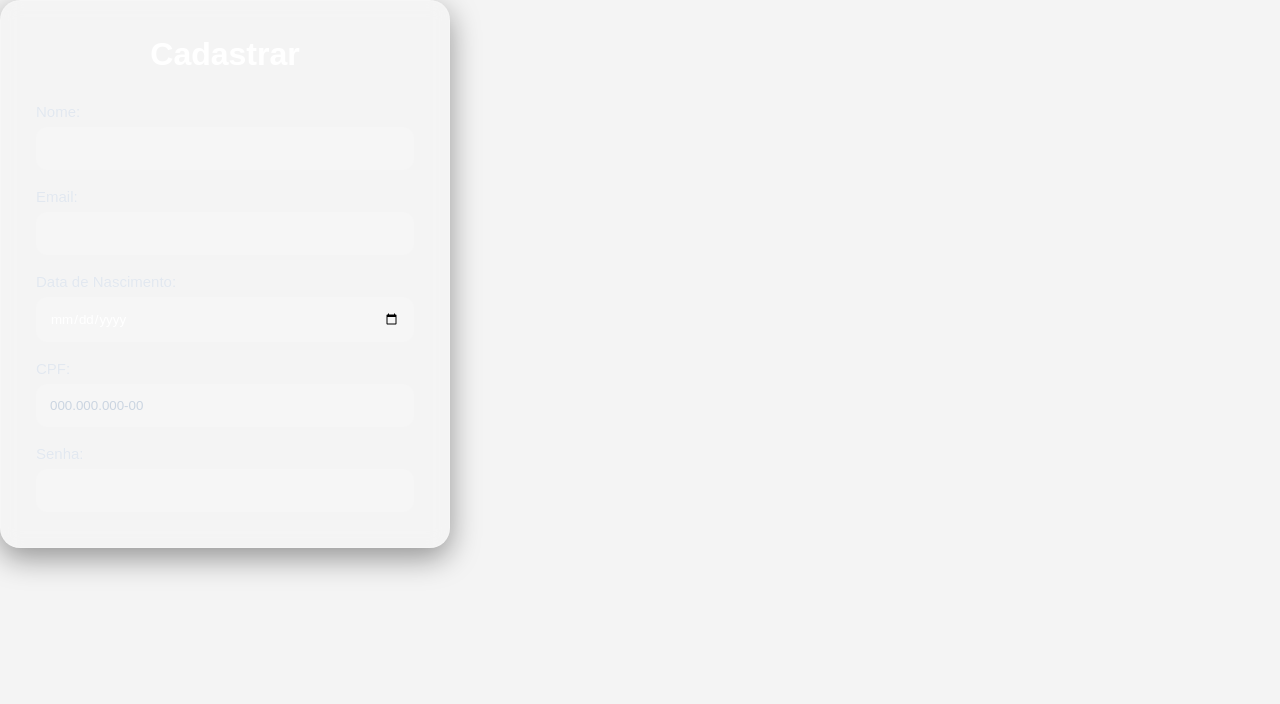
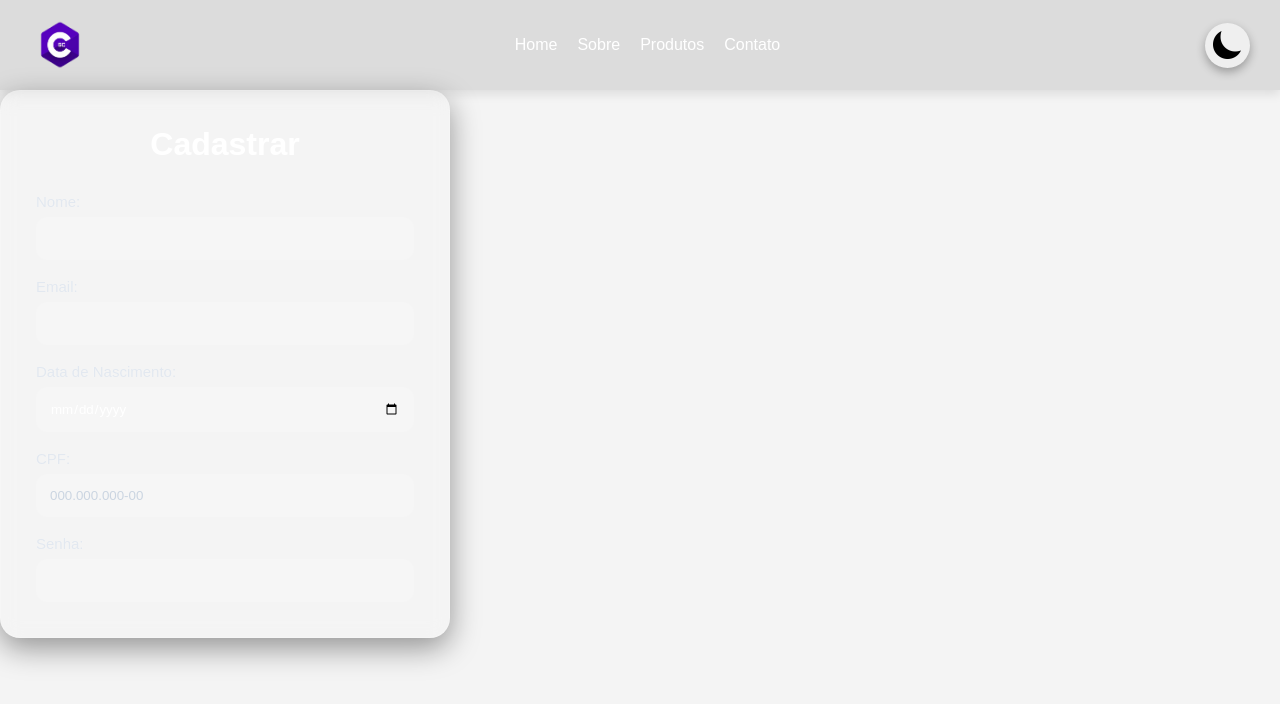
Before and after one commit to lucianogpjunior/CodeShowcase, a PHP site: template codeshowcase/src/views/layouts/cadastroUserView.php in a window 1280 px wide. Shown: the top 704 px of the page. Run offline with PHP 8.4, Linux system fonts and the light colour scheme; the template is opened without the code that fills it, so the values that code supplies are empty.

Commit message:
second-commit

```diff
--- a/codeshowcase/src/views/css/style.css
+++ b/codeshowcase/public/css/style.css
@@ -116,8 +116,6 @@ body {
 
     border: none;
     border-radius: 50%;
-
-    background: linear-gradient(135deg, black, black);
 
     color: white;
     font-size: 20px;
--- a/codeshowcase/src/views/layouts/cadastroUserView.php
+++ b/codeshowcase/src/views/layouts/cadastroUserView.php
@@ -8,6 +8,7 @@
 
 </head>
 <body>
+    <?php include 'header.php'; ?>
     <div class="container">
         <h1>Cadastrar</h1>
 
--- a/codeshowcase/src/views/layouts/header.php
+++ b/codeshowcase/src/views/layouts/header.php
@@ -4,8 +4,7 @@
     <meta charset="UTF-8">
     <meta name="viewport" content="width=device-width, initial-scale=1.0">
     <title>CodeShowcase</title>
-    <link rel="icon" href="/public/assets/favicon.ico">
-    <link rel="stylesheet" href="css/style.css">
+    <link rel="stylesheet" href="/codeshowcase/public/css/style.css">
 </head>
 <body>
 
@@ -22,7 +21,7 @@ $links = [
 
 <nav class="navbar">
     <div style="display: flex; align-items: center;">
-        <img src="/public/assets/favicon.ico" class="logo" alt="Logo">
+        <img src="/codeshowcase/public/assets/favicon.ico" class="logo" alt="Logo">
     </div>
 
     <div class="nav-links" id="menu">
@@ -34,8 +33,8 @@ $links = [
 
     <div class="navbar-buttons">
 
-        <button id="theme-btn" class="theme-btn" onclick="trocarTema()">
-            <img id="themeIcon" src="/assets/moon.png" alt="Tema">
+        <button id="themeBtn" class="theme-btn" onclick="trocarTema()">
+            <img id="themeIcon" src="/codeshowcase/public/assets/moon.png" alt="Tema">
         </button>
 
         <button class="menu-btn" onclick="abrirMenu()">
@@ -56,22 +55,24 @@ function abrirMenu() {
 }
 
 function trocarTema() {
+
     document.body.classList.toggle("dark");
 
-    const btn = document.getElementById("themeBtn");
     const icon = document.getElementById("themeIcon");
 
-    if (document.body.classList.contains("dark-mode")) {
-        icon.src = "/assets/sun.png";
+    if (document.body.classList.contains("dark")) {
+        icon.src = "/codeshowcase/public/assets/sun.png";
         localStorage.setItem("theme", "dark");
     } else {
-        icon.src = "/assert/moon.png";
+        icon.src = "/codeshowcase/public/assets/moon.png";
         localStorage.setItem("theme", "light");
     }
 }
 
+const icon = document.getElementById("themeIcon");
+
 if (localStorage.getItem("theme") === "dark") {
-    document.body.classList.add("dark-mode");
-    icon.src = "/assets/sun.png";
+    document.body.classList.add("dark");
+    icon.src = "/codeshowcase/public/assets/sun.png";
 }
 </script>
```
Also changed, not shown: codeshowcase/src/views/CadastroUserView.php (deleted, +0 -8 lines), codeshowcase/public/assets/moon.png (added), codeshowcase/public/assets/sun.png (added), index.php (added).
